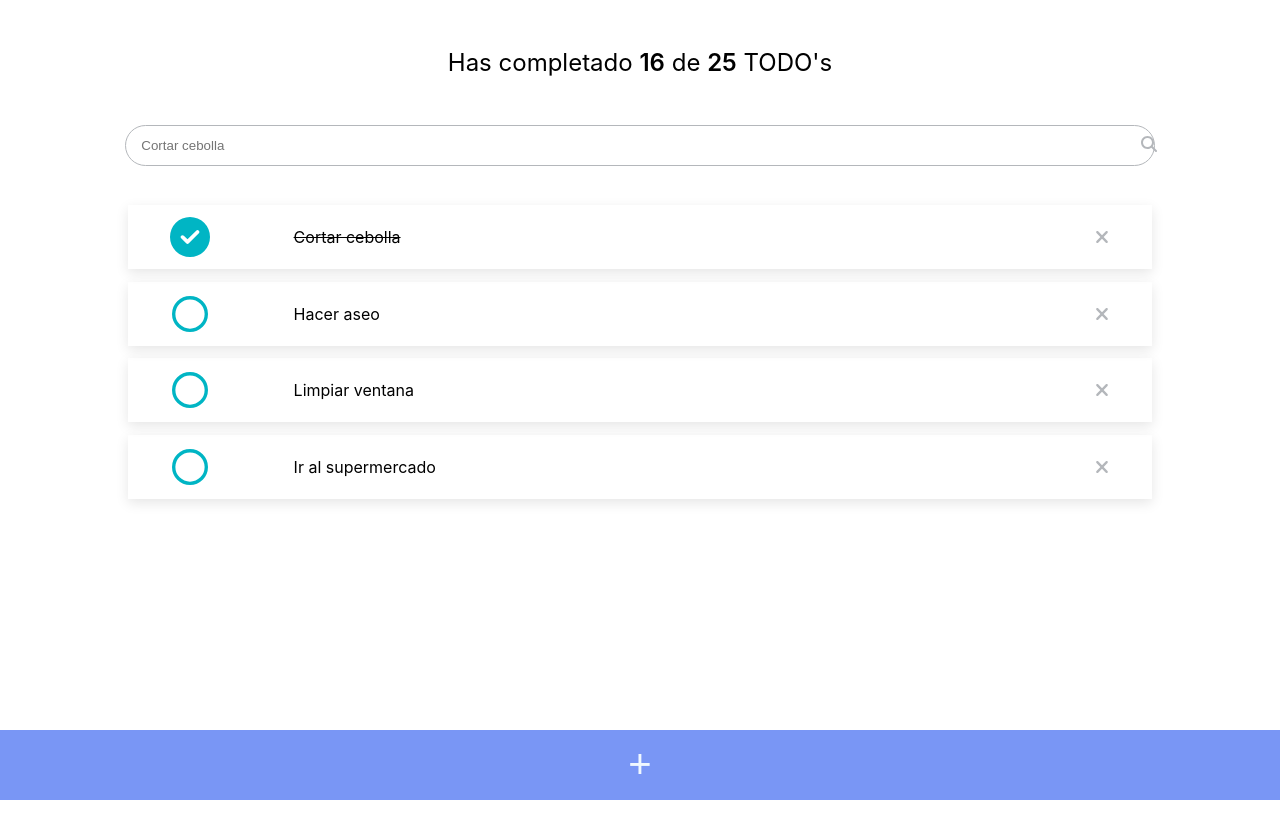
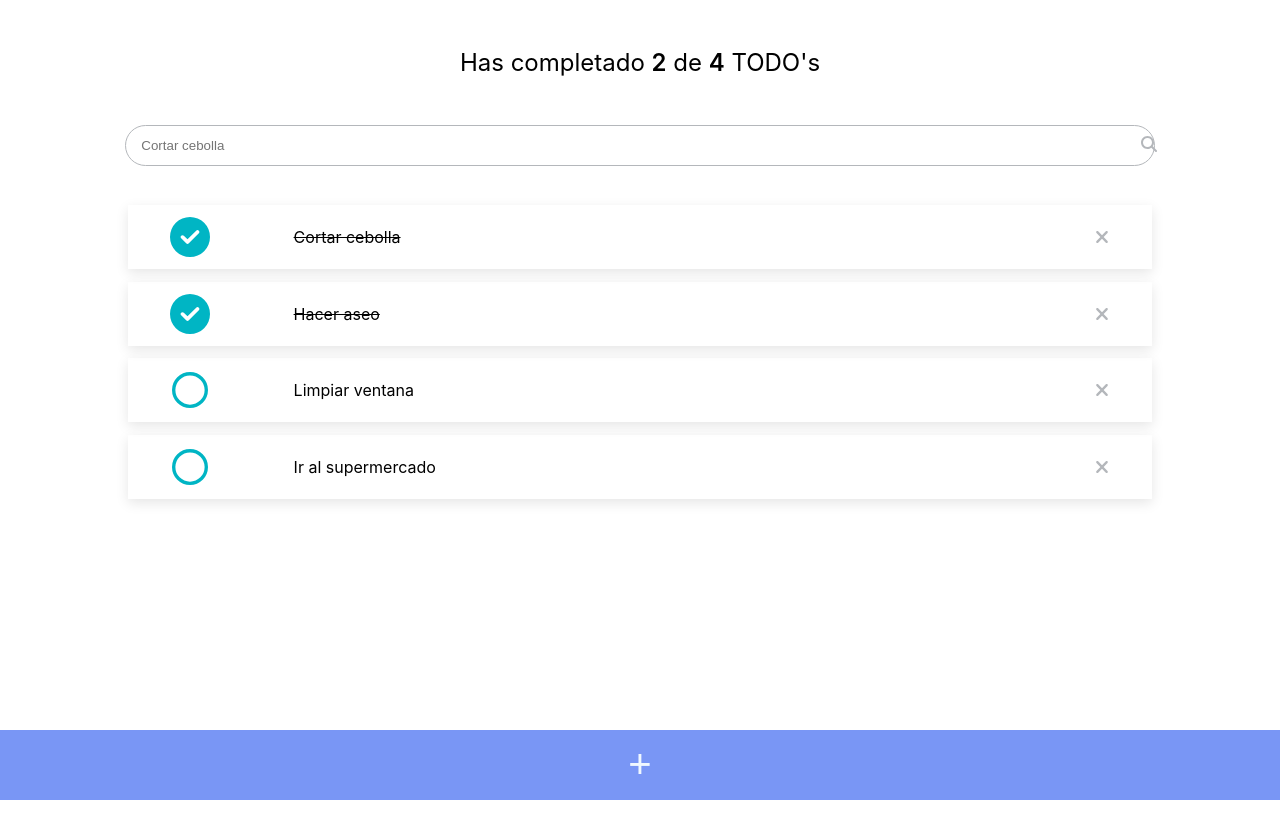
Before and after one commit to chnicolasdev/react-practices, a React (Create React App) app: page / in a window 1280 px wide. Built offline with nearby package versions, Linux system fonts and the light colour scheme; the HTML template or start-up script is replaced by a standard one.

Commit message:
Agrega estados para el TodoCounter

```diff
--- a/package.json
+++ b/package.json
@@ -1,5 +1,5 @@
 {
-  "homepage": "https://chnicolasdev.github.io/react-practices",
+  "homepage": "https://chnicolasdev.github.io/react-practices/",
   "name": "react-practices",
   "version": "0.1.0",
   "private": true,
--- a/src/App.js
+++ b/src/App.js
@@ -1,3 +1,4 @@
+import React from 'react';
 import { TodoCounter } from './components/TodoCounter/TodoCounter';
 import { TodoSearch } from './components/TodoSearch/TodoSearch';
 import { TodoList } from './components/TodoList/TodoList';
@@ -5,21 +6,38 @@ import { TodoItem } from './components/TodoItem/TodoItem';
 import { CreateTodoButton } from './components/CreateTodoButton/CreateTodoButton';
 
 const defaultTodos = [
-  { text: 'Cortar cebolla', completed: true },
-  { text: 'Hacer aseo', completed: false },
-  { text: 'Limpiar ventana', completed: false },
+  { text: 'Cortar cebolla',     completed: true },
+  { text: 'Hacer aseo',         completed: true },
+  { text: 'Limpiar ventana',    completed: false },
   { text: 'Ir al supermercado', completed: false }
 ];
 
 function App() {
+
+  // Estado input search
+  const [searchValue, setSearchValue] = React.useState('');
+
+  // Estado Listas Todo
+  const [todos, setTodos] = React.useState(defaultTodos);
+
+  // Se recorren los todos (del defaultTodos) y si tiene completed true, se retorna.
+  const completedTodos  = todos.filter(
+                                  todo => !!todo.completed // Por cada completed, se agrega al array, la doble negación, convierte en boleano
+                          ).length; // Se ve el tamaño del array
+
+  // Se cuentan todos los todos que se crearon arriba.
+  const totalTodos = todos.length;
+
+  // Input searchValue
+  console.log(`Buscar: ${searchValue}`);
+
   return (
     <>
-      <TodoCounter
-        completed={16}
-        total={25}
+      <TodoCounter completed={completedTodos} total={totalTodos} />
+      <TodoSearch
+        searchValue={searchValue}
+        setSearchValue={setSearchValue}
       />
-
-      <TodoSearch />
 
       <TodoList>
         {defaultTodos.map( todo => (
--- a/src/components/TodoSearch/TodoSearch.js
+++ b/src/components/TodoSearch/TodoSearch.js
@@ -2,16 +2,7 @@ import React from 'react';
 import './TodoSearch.css';
 import searchIcon from '../../assets/search-icon.svg';
 
-function TodoSearch(props) {
-
-  // Estado
-  const [searchValue, setSearchValue] = React.useState('');
-
-  // Función para capturar los eventos
-  const searchTodo = (e) => {
-    setSearchValue(e.target.value);
-    console.log(`Los usuarios buscan: ${e.target.value}`);
-  }
+function TodoSearch({ searchValue, setSearchValue }) {
 
   return (
     <div className="search-container">
@@ -19,7 +10,7 @@ function TodoSearch(props) {
           placeholder="Cortar cebolla"
           value={searchValue}
           onChange={
-            (event) => searchTodo(event)
+            (event) => setSearchValue(event.target.value)
           }
         />
         <img className="search-icon" src={searchIcon} alt="search icon" />
```
